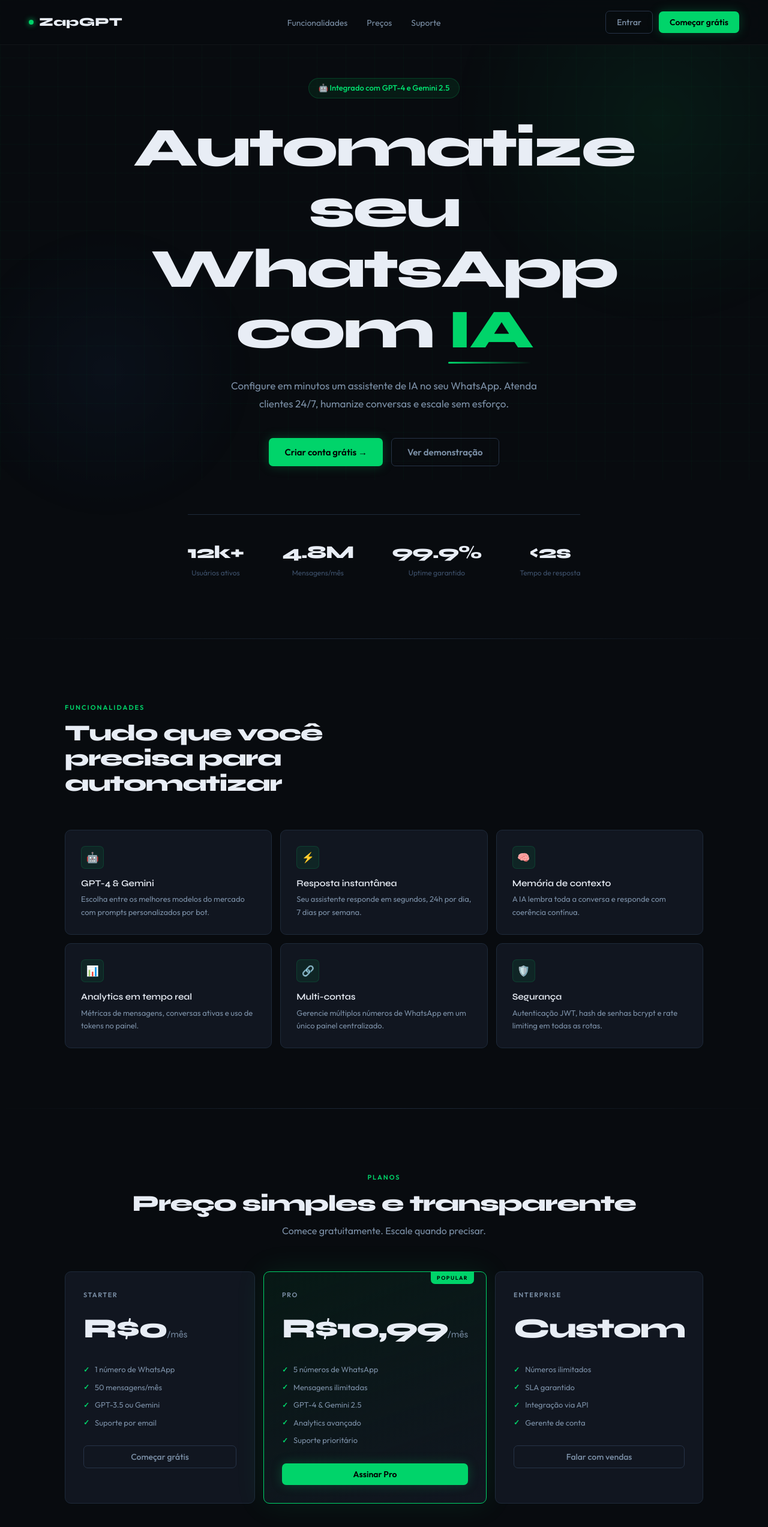
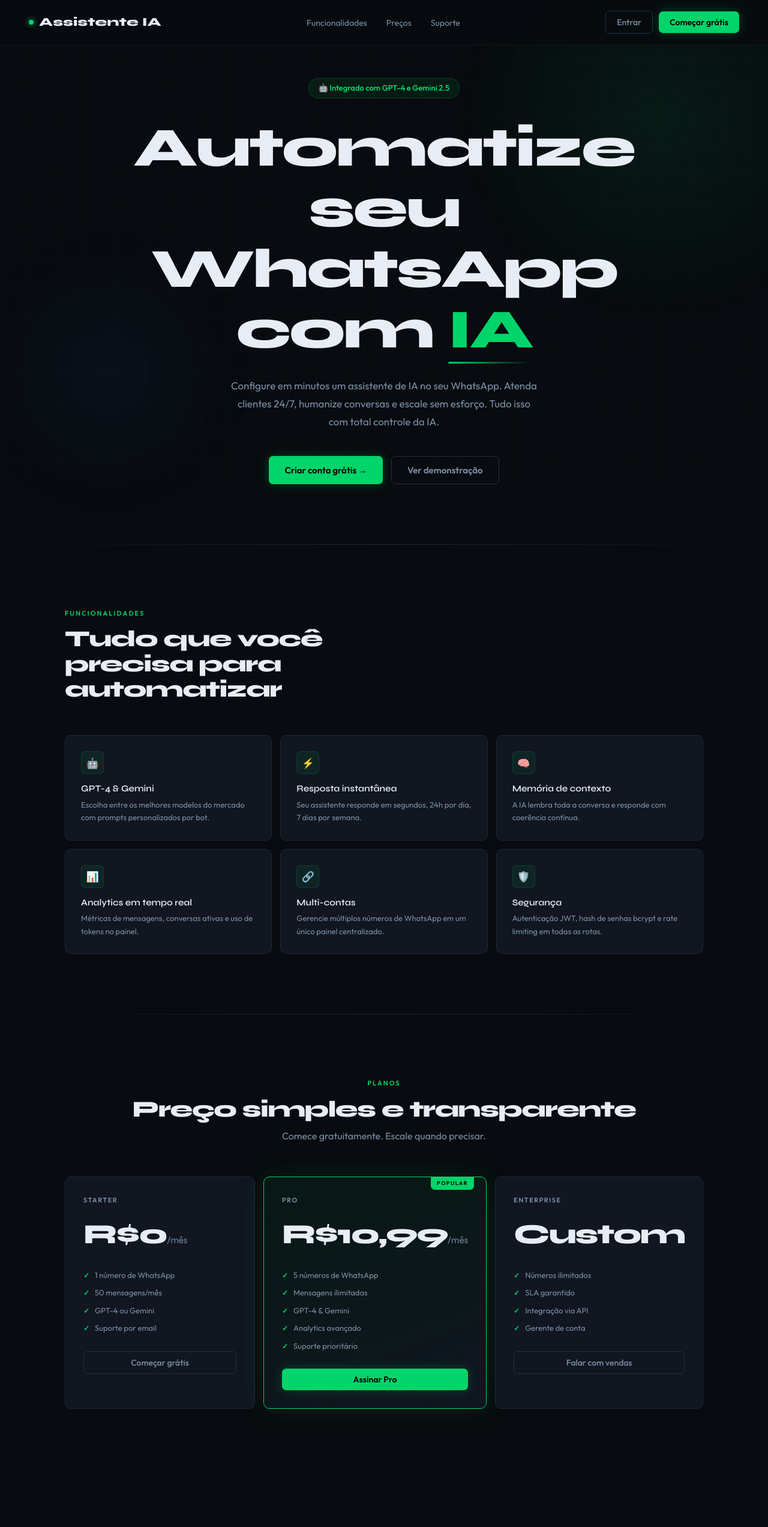
Before and after one commit to Maurocesar12/Assistente-Virtual-IA, a website: page Front-End/public/index.html in a window 1280 px wide. Shown: the top 2545 px of the page at 60% size. Drawn offline with nearby package versions, Linux system fonts and the light colour scheme.

Commit message:
ajustando o front-end

```diff
--- a/Front-End/public/index.html
+++ b/Front-End/public/index.html
@@ -3,7 +3,7 @@
 <head>
 <meta charset="UTF-8">
 <meta name="viewport" content="width=device-width, initial-scale=1.0">
-<title>ZapGPT — WhatsApp AI Automation</title>
+<title>Assistente Virtual AI</title>
 <link rel="preconnect" href="https://fonts.googleapis.com">
 <link href="https://fonts.googleapis.com/css2?family=Syne:wght@400;500;600;700;800&family=Outfit:wght@300;400;500;600&display=swap" rel="stylesheet">
 <link rel="stylesheet" href="css/style.css">
@@ -22,11 +22,11 @@
 ══════════════════════════════════════════════════════ -->
 <div id="landing" class="page active">
   <nav class="l-nav">
-    <div class="logo" onclick="UI.page('landing')"><div class="logo-dot"></div> ZapGPT</div>
+    <div class="logo" onclick="UI.page('landing')"><div class="logo-dot"></div> Assistente IA</div>
     <ul class="l-nav-links">
       <li><a href="#features">Funcionalidades</a></li>
       <li><a href="#pricing">Preços</a></li>
-      <li><a href="https://wa.me/" target="_blank">Suporte</a></li>
+      <li><a href="https://wa.me/21996562335" target="_blank">Suporte</a></li>
     </ul>
     <div class="l-nav-right">
       <button class="btn btn-ghost" onclick="UI.page('login')">Entrar</button>
@@ -37,17 +37,19 @@
   <section class="l-hero">
     <div class="hero-pill">🤖 Integrado com GPT-4 e Gemini 2.5</div>
     <h1>Automatize seu<br>WhatsApp com <em>IA</em></h1>
-    <p>Configure em minutos um assistente de IA no seu WhatsApp. Atenda clientes 24/7, humanize conversas e escale sem esforço.</p>
+    <p>Configure em minutos um assistente de IA no seu WhatsApp. Atenda clientes 24/7, humanize conversas e escale sem esforço. Tudo isso com total controle da IA.</p>
     <div class="hero-actions">
       <button class="btn btn-primary btn-lg" onclick="UI.page('register')">Criar conta grátis →</button>
       <button class="btn btn-ghost btn-lg" onclick="Auth.demoLogin()">Ver demonstração</button>
     </div>
+    <!--
     <div class="hero-stats">
       <div><div class="h-stat-val">12k+</div><div class="h-stat-label">Usuários ativos</div></div>
       <div><div class="h-stat-val">4.8M</div><div class="h-stat-label">Mensagens/mês</div></div>
       <div><div class="h-stat-val">99.9%</div><div class="h-stat-label">Uptime garantido</div></div>
       <div><div class="h-stat-val">&lt;2s</div><div class="h-stat-label">Tempo de resposta</div></div>
     </div>
+    -->
   </section>
 
   <div class="section-sep"></div>
@@ -78,7 +80,7 @@
         <ul class="price-features">
           <li>1 número de WhatsApp</li>
           <li>50 mensagens/mês</li>
-          <li>GPT-3.5 ou Gemini</li>
+          <li>GPT-4 ou Gemini</li>
           <li>Suporte por email</li>
         </ul>
         <button class="btn btn-ghost btn-full" onclick="UI.page('register')">Começar grátis</button>
@@ -89,7 +91,7 @@
         <ul class="price-features">
           <li>5 números de WhatsApp</li>
           <li>Mensagens ilimitadas</li>
-          <li>GPT-4 & Gemini 2.5</li>
+          <li>GPT-4 & Gemini</li>
           <li>Analytics avançado</li>
           <li>Suporte prioritário</li>
         </ul>
@@ -119,7 +121,7 @@
   </section>
 
   <footer class="l-footer">
-    © 2026 ZapGPT &nbsp;·&nbsp; Feito por MauroGuimaraes
+    © 2026 Assistente IA &nbsp;·&nbsp; Feito por Mauro Guimarães
     &nbsp;·&nbsp; <a href="#">Privacidade</a> &nbsp;·&nbsp; <a href="#">Termos</a>
   </footer>
 </div>
@@ -131,7 +133,7 @@
   <div class="bg-grid"></div>
   <div class="auth-wrap" style="position:relative;z-index:1">
     <div class="auth-brand" onclick="UI.page('landing')">
-      <div class="logo"><div class="logo-dot"></div>ZapGPT</div>
+      <div class="logo"><div class="logo-dot"></div>Assistente IA</div>
     </div>
     <div class="auth-card">
       <h2>Bem-vindo de volta</h2>
@@ -163,7 +165,7 @@
   <div class="bg-grid"></div>
   <div class="auth-wrap" style="position:relative;z-index:1">
     <div class="auth-brand" onclick="UI.page('login')">
-      <div class="logo"><div class="logo-dot"></div>ZapGPT</div>
+      <div class="logo"><div class="logo-dot"></div>Assistente IA</div>
     </div>
     <div class="auth-card">
       <h2>Recuperar acesso</h2>
@@ -201,7 +203,7 @@
   <div class="bg-grid"></div>
   <div class="auth-wrap wide" style="position:relative;z-index:1">
     <div class="auth-brand" onclick="UI.page('landing')">
-      <div class="logo"><div class="logo-dot"></div>ZapGPT</div>
+      <div class="logo"><div class="logo-dot"></div>Assistente IA</div>
     </div>
     <div class="auth-card">
       <h2>Crie sua conta</h2>
@@ -215,8 +217,8 @@
       <div class="form-group">
         <label class="field-label">Plano inicial</label>
         <select class="field" id="r-plan">
-          <option value="starter">Starter — Grátis (50 mensagens/mês)</option>
-          <option value="pro">Pro — R$9,99/mês (ilimitado)</option>
+          <option value="starter">Starter — Grátis (50 mensagens)</option>
+          <option value="pro">Pro — R$10,99/mês (ilimitado)</option>
         </select>
       </div>
       <button class="btn btn-primary btn-full btn-lg" id="registerBtn" onclick="Auth.register()">Criar conta grátis →</button>
@@ -236,7 +238,7 @@
   <aside class="sidebar">
     <div class="sb-brand">
       <div class="logo" style="font-size:18px" onclick="UI.page('landing')">
-        <div class="logo-dot"></div>ZapGPT
+        <div class="logo-dot"></div>Assistente IA
       </div>
     </div>
     <nav class="sb-nav">
```
